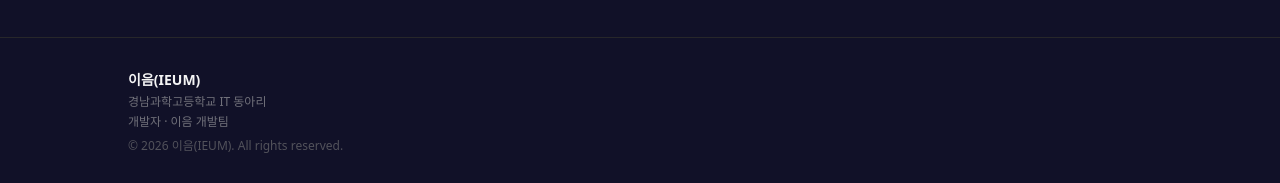
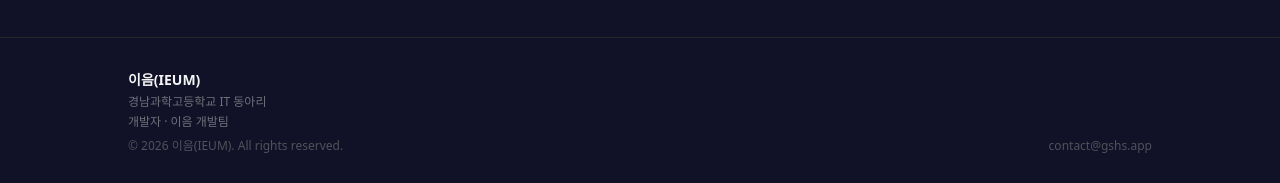
Before and after one commit to 0waL/IEUM-homepage, a Next.js app: page / in a window 1280 px wide. Shown: the part 5244-5427 px from the top of the page. Built offline with nearby package versions, Linux system fonts and the light colour scheme; no server answers; the database is empty; a web font is replaced by a local one.

Commit message:
fix: footer 이메일 링크 복구
https://claude.ai/code/session_01C2AFc1cK7TQ9DJSraWbFvg

```diff
--- a/src/components/Footer.tsx
+++ b/src/components/Footer.tsx
@@ -2,13 +2,14 @@ import { prisma } from "@/lib/prisma";
 
 async function getFooterInfo() {
   const items = await prisma.siteContent.findMany({
-    where: { key: { in: ["footer_developer", "footer_github"] } },
+    where: { key: { in: ["footer_developer", "footer_github", "footer_email"] } },
   });
   const map: Record<string, string> = {};
   items.forEach((i) => { map[i.key] = i.value; });
   return {
     developer: map["footer_developer"] ?? "이음 개발팀",
     github: map["footer_github"] ?? "",
+    email: map["footer_email"] ?? "contact@gshs.app",
   };
 }
 
@@ -29,9 +30,9 @@ export async function Footer() {
             </p>
           </div>
 
-          {/* Right: external links only */}
-          {info.github && (
-            <div className="flex items-center gap-4">
+          {/* Right: external links */}
+          <div className="flex items-center gap-4">
+            {info.github && (
               <a
                 href={info.github}
                 target="_blank"
@@ -40,8 +41,16 @@ export async function Footer() {
               >
                 GitHub
               </a>
-            </div>
-          )}
+            )}
+            {info.email && (
+              <a
+                href={`mailto:${info.email}`}
+                className="text-xs text-zinc-600 hover:text-zinc-400 transition-colors"
+              >
+                {info.email}
+              </a>
+            )}
+          </div>
         </div>
       </div>
     </footer>
```
